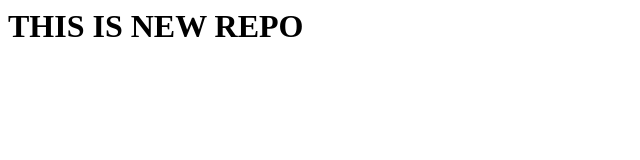
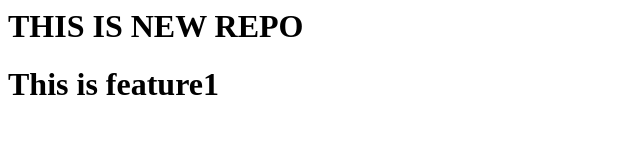
Before and after one commit to hastichotalia30/localrepo, a plain HTML site: page index.html in a window 1280 px wide. Shown: the whole page, without its empty margins (0-640 px from the left). Drawn offline with Linux system fonts and the light colour scheme.

Commit message:
new feature

```diff
--- a/index.html
+++ b/index.html
@@ -1 +1,2 @@
 <h1>THIS IS NEW REPO</h1>
+<h1>This is feature1</h1>
```
